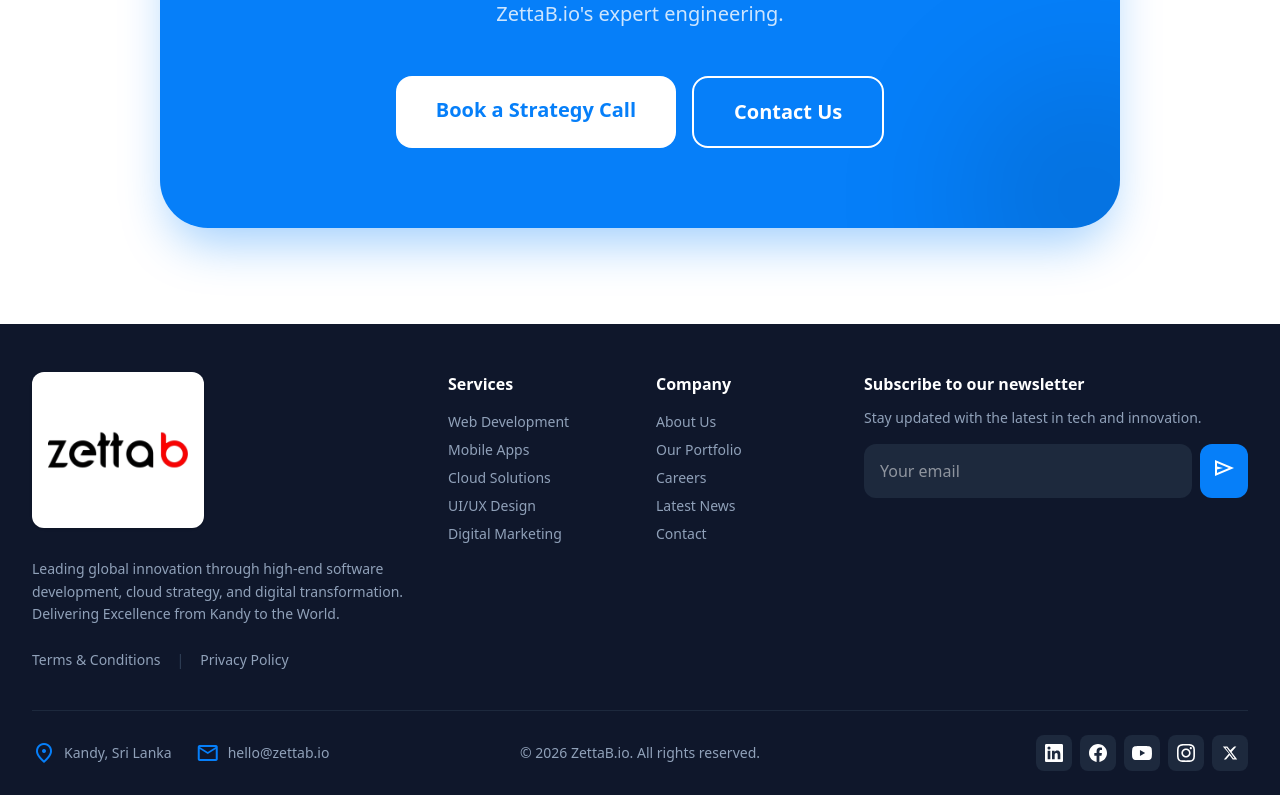
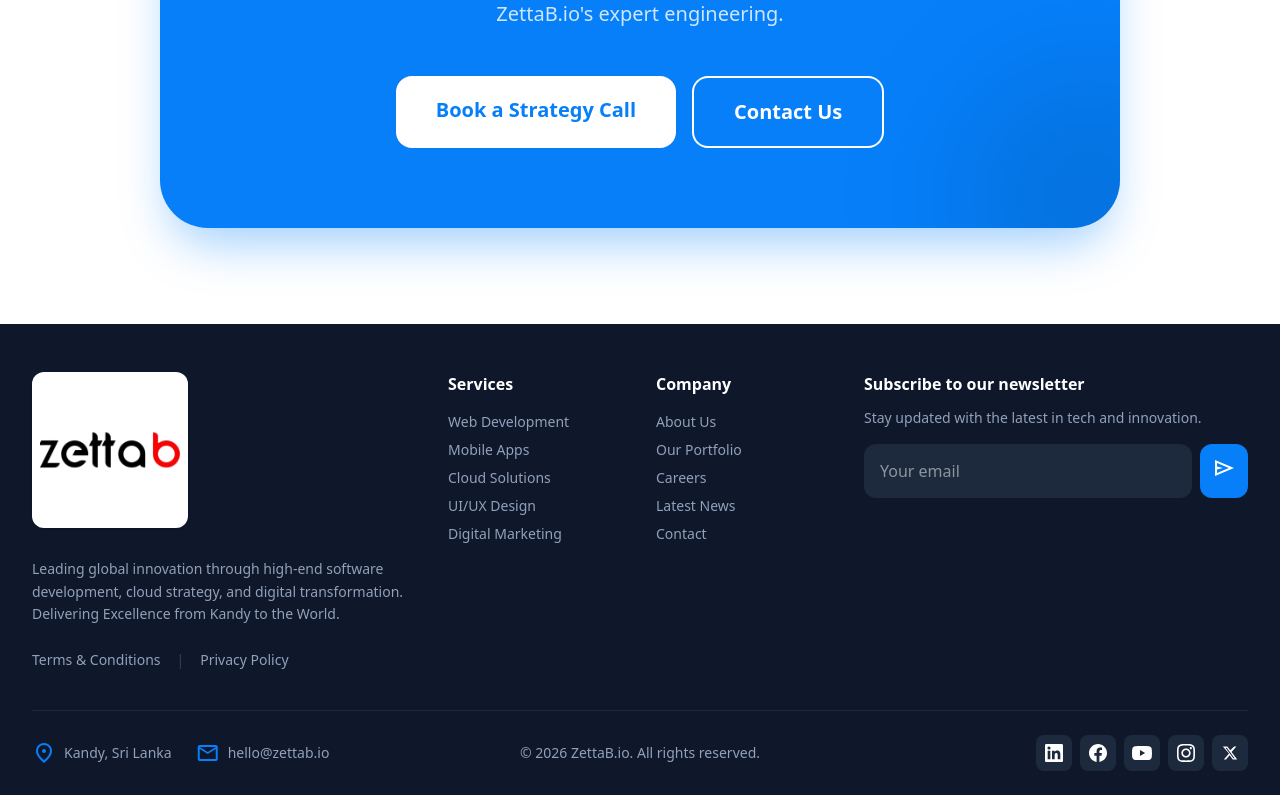
Before and after one commit to UnlimitedCollection/ZettaBSite, a Next.js app: page / in a window 1280 px wide. Shown: the part 6589-7384 px from the top of the page. Built offline with nearby package versions, Linux system fonts and the light colour scheme.

Commit message:
style(footer): Reduce padding on white logo container to make it beautifully compact

```diff
--- a/src/components/Footer.tsx
+++ b/src/components/Footer.tsx
@@ -19,7 +19,7 @@ export function Footer() {
             <div className="max-w-7xl mx-auto px-4 sm:px-6 lg:px-8">
                 <div className="grid grid-cols-1 md:grid-cols-4 lg:grid-cols-12 gap-8 mb-10">
                     <div className="md:col-span-4 lg:col-span-4">
-                        <Link href="/" className="mb-6 inline-block bg-white py-2 px-4 rounded-xl shadow-sm hover:shadow-md transition-shadow">
+                        <Link href="/" className="mb-6 inline-block bg-white p-2 rounded-xl shadow-sm hover:shadow-md transition-shadow">
                             <Image src="/logo.webp" alt="ZettaB Logo" width={140} height={40} className="object-contain" />
                         </Link>
                         <p className="mb-6 leading-relaxed text-sm">
```
